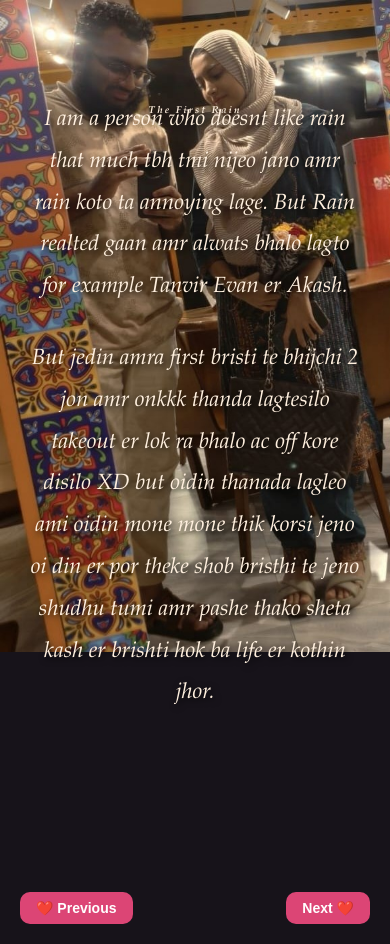
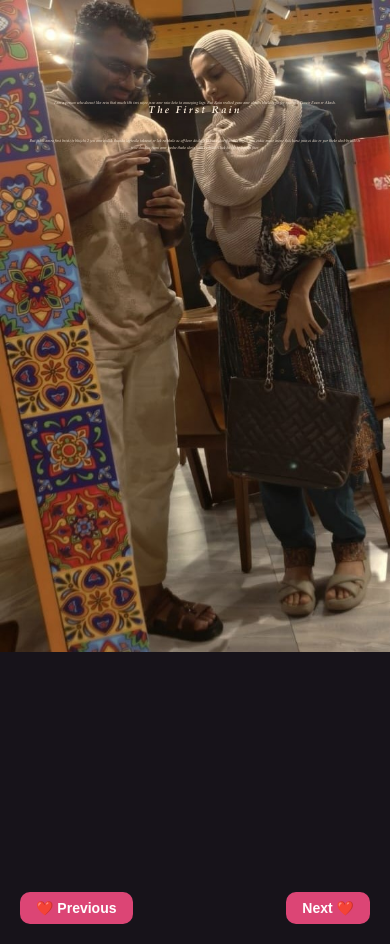
Before and after one commit to RakibShahriar/Mou, a Flask app: page /page2 in a window 390 px wide. Run offline with Flask 3, Linux system fonts and the light colour scheme; the visitor is signed in with stand-in values (Sample User, id 1).

Commit message:
Update style.css

```diff
--- a/static/style.css
+++ b/static/style.css
@@ -399,7 +399,7 @@ button:hover {
         right: auto;
         width: 85%;
         margin: 30px auto;
-        font-size: 22px;
+        font-size: 4px;
         line-height: 1.9;
         text-align: center;
     }
```
